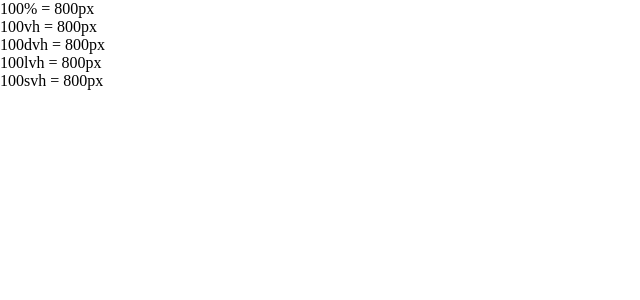
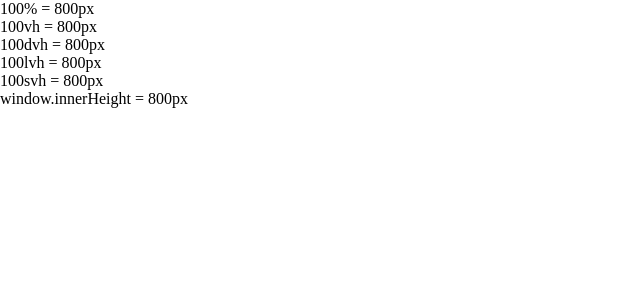
Before and after one commit to thomasbrettell/height-units, a Svelte app: page / in a window 1280 px wide. Shown: the top 300 px of the page, without its empty margins (0-640 px from the left). Built offline with nearby package versions, Linux system fonts and the light colour scheme.

Commit message:
add window.innerHeight

```diff
--- a/src/App.svelte
+++ b/src/App.svelte
@@ -4,7 +4,10 @@
   let dvhHeight;
   let lvhHeight;
   let svhHeight;
+  let windowInnerHeight;
 </script>
+
+<svelte:window bind:innerHeight={windowInnerHeight} />
 
 <div bind:clientHeight={percentHeigt} class="sizer percent" />
 <div bind:clientHeight={vhHeight} class="sizer vh" />
@@ -18,6 +21,7 @@
   <p>100dvh = {dvhHeight}px</p>
   <p>100lvh = {lvhHeight}px</p>
   <p>100svh = {svhHeight}px</p>
+  <p>window.innerHeight = {windowInnerHeight}px</p>
 </div>
 
 <style>
```
